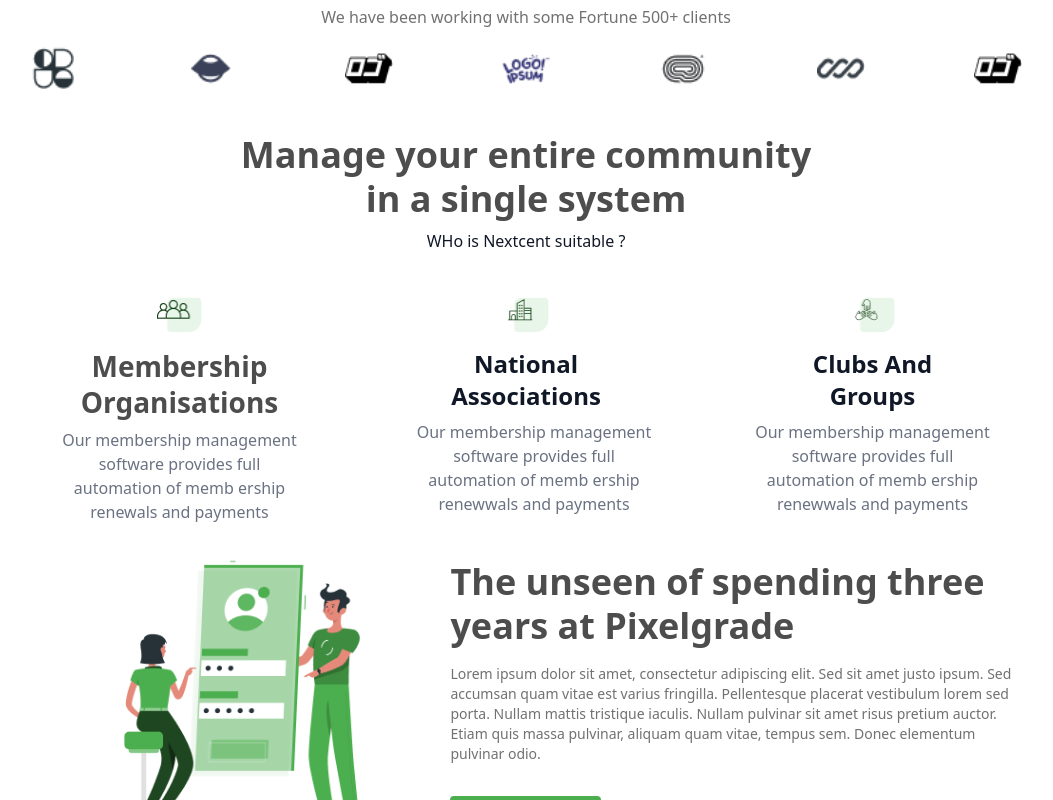
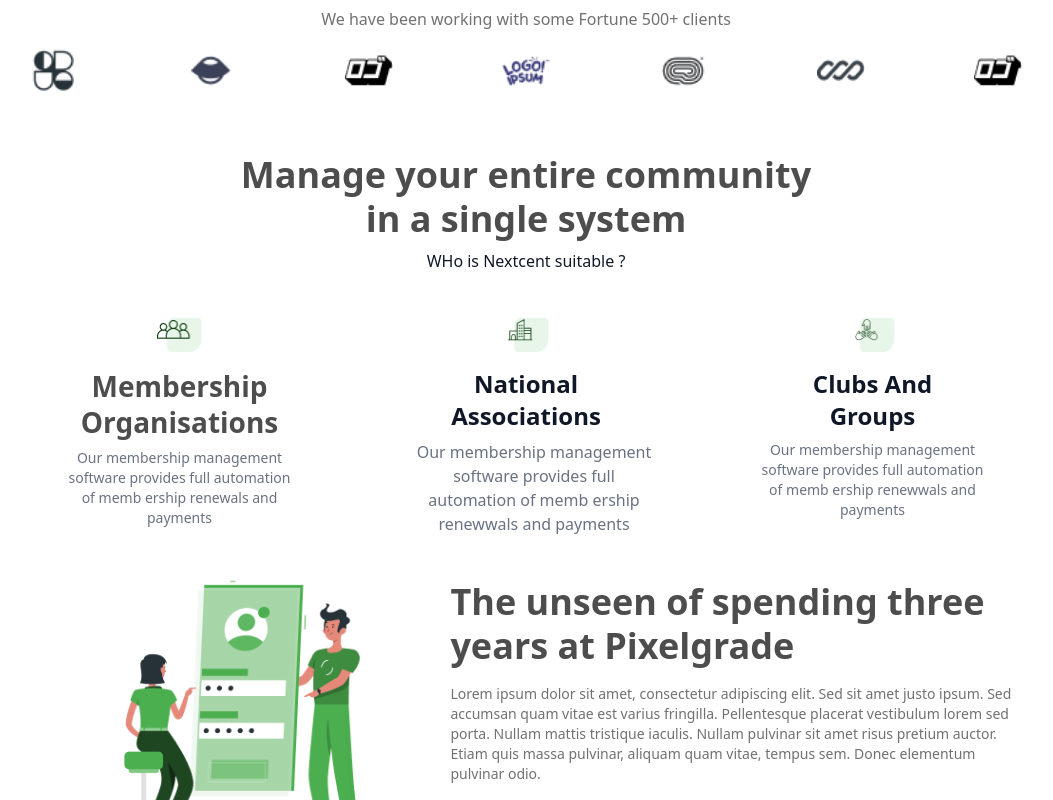
Before and after one commit to hanzala-sarwar/ecommerce-landing-page, a Next.js app: page / in a window 1280 px wide. Shown: the part 720-1520 px from the top of the page, without its empty margins (114-1167 px from the left). Built offline with nearby package versions, Linux system fonts and the light colour scheme.

Commit message:
imrpving

```diff
--- a/app/page.js
+++ b/app/page.js
@@ -20,7 +20,7 @@ export default function Home() {
 
       {/* Home section */}
 
-      <div className="flex flex-col gap-[40px]">
+      <div className="flex flex-col gap-y-[42px]">
         {/* Hero section */}
         <Hero />
 
--- a/components/Community.jsx
+++ b/components/Community.jsx
@@ -3,7 +3,7 @@ import Image from "next/image";
 
 const Community = () => {
     return (
-        <div className=" flex flex-col gap-4">
+        <div className=" flex flex-col py-4 gap-4">
 
             {/* community */}
             <div className=" justify-center flex flex-col gap-2 ">
@@ -39,7 +39,8 @@ const Community = () => {
 
 
                     <div className='flex gap-2  '>
-                        <p className="text-gray-500 text-center">Our membership management software provides full automation of memb
+                        <p className="text-gray-500 font-sans font-normal text-sm leading-5 text-center">
+                            Our membership management software provides full automation of memb
                             ership renewals and payments</p>
                     </div>
 
@@ -87,7 +88,8 @@ const Community = () => {
 
 
                     <div className='flex gap-2 '>
-                        <p className="text-gray-500 text-center">Our membership management software provides full automation of memb
+                        <p className="text-gray-500 font-sans font-normal text-sm leading-5 text-center">
+                            Our membership management software provides full automation of memb
                             ership renewwals and payments</p>
                     </div>
 
```
